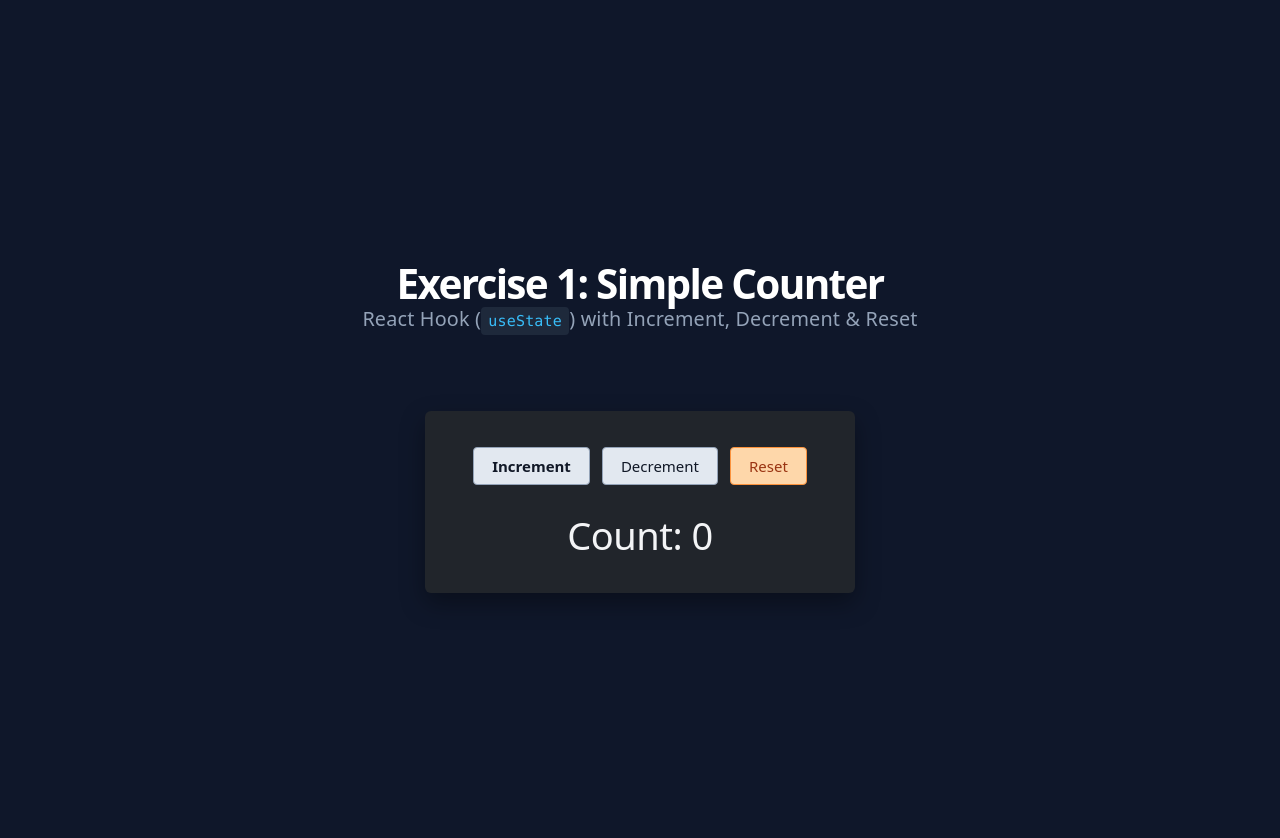
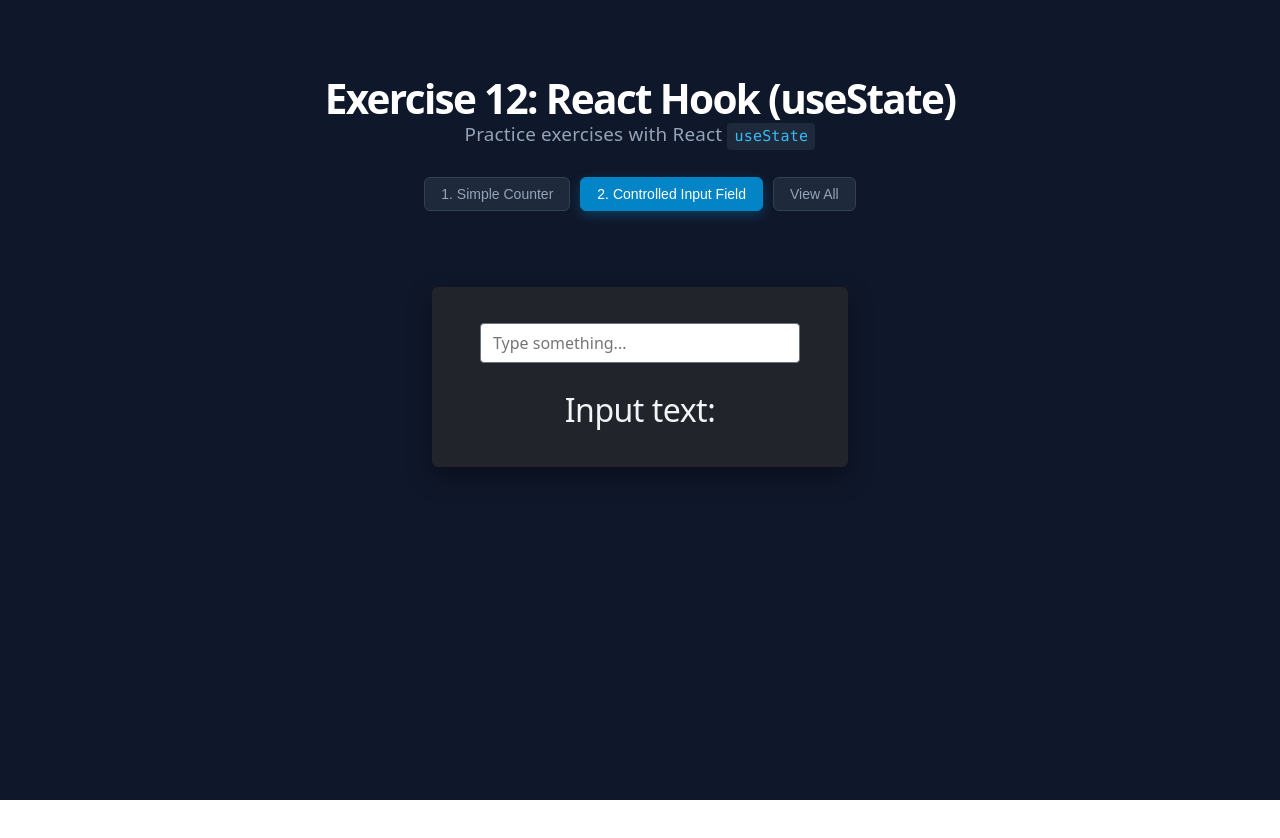
Before and after one commit to tranvinh2k005-sys/TranVinh-DE190135, a React (Vite) app in the folder SL7/usestate-exercises/: page / in a window 1280 px wide. Shown: the top 838 px of the page. After the commit the page ends 800 px from the top, so only its background shows below. Built offline with nearby package versions, Linux system fonts and the light colour scheme.

Commit message:
feat(input): implement exercise 2

```diff
--- a/SL7/usestate-exercises/src/App.css
+++ b/SL7/usestate-exercises/src/App.css
@@ -3,16 +3,19 @@
   display: flex;
   flex-direction: column;
   align-items: center;
-  justify-content: center;
-  padding: 2rem;
+  justify-content: flex-start;
+  padding: 3rem 1.5rem;
   background-color: #0f172a;
   color: #f8fafc;
   font-family: system-ui, -apple-system, BlinkMacSystemFont, 'Segoe UI', Roboto, sans-serif;
+  box-sizing: border-box;
 }
 
 .app-header {
   text-align: center;
   margin-bottom: 2rem;
+  width: 100%;
+  max-width: 700px;
 }
 
 .app-header h1 {
@@ -23,8 +26,9 @@
 }
 
 .app-subtitle {
-  font-size: 1.1rem;
+  font-size: 1.05rem;
   color: #94a3b8;
+  margin-bottom: 1.5rem;
 }
 
 .app-subtitle code {
@@ -34,9 +38,57 @@
   border-radius: 4px;
 }
 
+.tab-navigation {
+  display: flex;
+  justify-content: center;
+  gap: 10px;
+  flex-wrap: wrap;
+  margin-top: 1rem;
+}
+
+.tab-btn {
+  background-color: #1e293b;
+  color: #94a3b8;
+  border: 1px solid #334155;
+  padding: 8px 16px;
+  border-radius: 6px;
+  font-size: 14px;
+  font-weight: 500;
+  cursor: pointer;
+  transition: all 0.2s ease;
+}
+
+.tab-btn:hover {
+  background-color: #334155;
+  color: #f8fafc;
+}
+
+.tab-btn.active {
+  background-color: #0284c7;
+  border-color: #0284c7;
+  color: #ffffff;
+  box-shadow: 0 4px 12px rgba(2, 132, 199, 0.35);
+}
+
 .app-main {
   width: 100%;
-  max-width: 600px;
+  max-width: 650px;
   display: flex;
-  justify-content: center;
+  flex-direction: column;
+  gap: 2rem;
+  align-items: center;
 }
+
+.exercise-section {
+  width: 100%;
+  display: flex;
+  flex-direction: column;
+  align-items: center;
+}
+
+.section-title {
+  color: #38bdf8;
+  font-size: 1.25rem;
+  margin-bottom: 0.5rem;
+  font-weight: 600;
+}
--- a/SL7/usestate-exercises/src/App.jsx
+++ b/SL7/usestate-exercises/src/App.jsx
@@ -1,18 +1,58 @@
+import { useState } from 'react';
 import Counter from './components/Counter';
+import ControlledInput from './components/ControlledInput';
 import './App.css';
 
 function App() {
+  const [activeTab, setActiveTab] = useState('exercise2');
+
   return (
     <div className="app-container">
       <header className="app-header">
-        <h1>Exercise 1: Simple Counter</h1>
+        <h1>Exercise 12: React Hook (useState)</h1>
         <p className="app-subtitle">
-          React Hook (<code>useState</code>) with Increment, Decrement &amp; Reset
+          Practice exercises with React <code>useState</code>
         </p>
+
+        <nav className="tab-navigation">
+          <button
+            type="button"
+            className={`tab-btn ${activeTab === 'exercise1' ? 'active' : ''}`}
+            onClick={() => setActiveTab('exercise1')}
+          >
+            1. Simple Counter
+          </button>
+          <button
+            type="button"
+            className={`tab-btn ${activeTab === 'exercise2' ? 'active' : ''}`}
+            onClick={() => setActiveTab('exercise2')}
+          >
+            2. Controlled Input Field
+          </button>
+          <button
+            type="button"
+            className={`tab-btn ${activeTab === 'all' ? 'active' : ''}`}
+            onClick={() => setActiveTab('all')}
+          >
+            View All
+          </button>
+        </nav>
       </header>
 
       <main className="app-main">
-        <Counter />
+        {(activeTab === 'exercise1' || activeTab === 'all') && (
+          <section className="exercise-section">
+            {activeTab === 'all' && <h3 className="section-title">Exercise 1: Simple Counter</h3>}
+            <Counter />
+          </section>
+        )}
+
+        {(activeTab === 'exercise2' || activeTab === 'all') && (
+          <section className="exercise-section">
+            {activeTab === 'all' && <h3 className="section-title">Exercise 2: Controlled Input Field</h3>}
+            <ControlledInput />
+          </section>
+        )}
       </main>
     </div>
   );
--- /dev/null
+++ b/SL7/usestate-exercises/src/components/ControlledInput.css
@@ -0,0 +1,85 @@
+.controlled-input-wrapper {
+  display: flex;
+  justify-content: center;
+  align-items: center;
+  padding: 40px 20px;
+}
+
+.controlled-input-card {
+  background-color: #21252b;
+  border-radius: 6px;
+  box-shadow: 0 10px 25px rgba(0, 0, 0, 0.35);
+  padding: 36px 48px;
+  display: flex;
+  flex-direction: column;
+  align-items: center;
+  justify-content: center;
+  gap: 28px;
+  min-width: 320px;
+  max-width: 90%;
+  transition: transform 0.2s ease, box-shadow 0.2s ease;
+}
+
+.controlled-input-card:hover {
+  box-shadow: 0 14px 30px rgba(0, 0, 0, 0.45);
+}
+
+.input-container {
+  position: relative;
+  display: flex;
+  align-items: center;
+  width: 100%;
+  max-width: 320px;
+}
+
+.text-input {
+  width: 100%;
+  background-color: #ffffff;
+  color: #111827;
+  border: 1px solid #6b7280;
+  border-radius: 4px;
+  padding: 8px 36px 8px 12px;
+  font-size: 16px;
+  font-family: inherit;
+  outline: none;
+  box-sizing: border-box;
+  transition: border-color 0.2s, box-shadow 0.2s;
+}
+
+.text-input:focus {
+  border-color: #38bdf8;
+  box-shadow: 0 0 0 2px rgba(56, 189, 248, 0.3);
+}
+
+.clear-btn {
+  position: absolute;
+  right: 8px;
+  background: transparent;
+  border: none;
+  font-size: 18px;
+  line-height: 1;
+  color: #6b7280;
+  cursor: pointer;
+  padding: 4px;
+  border-radius: 50%;
+  display: flex;
+  align-items: center;
+  justify-content: center;
+}
+
+.clear-btn:hover {
+  color: #111827;
+  background-color: #e5e7eb;
+}
+
+.input-display {
+  font-family: system-ui, -apple-system, BlinkMacSystemFont, 'Segoe UI', Roboto, sans-serif;
+  font-size: 32px;
+  font-weight: 500;
+  color: #f3f4f6;
+  margin: 0;
+  letter-spacing: -0.5px;
+  word-break: break-word;
+  text-align: center;
+  min-height: 40px;
+}
--- /dev/null
+++ b/SL7/usestate-exercises/src/components/ControlledInput.jsx
@@ -0,0 +1,46 @@
+import { useState } from 'react';
+import './ControlledInput.css';
+
+function ControlledInput() {
+  const [text, setText] = useState('');
+
+  const handleChange = (e) => {
+    setText(e.target.value);
+  };
+
+  const handleClear = () => {
+    setText('');
+  };
+
+  return (
+    <div className="controlled-input-wrapper">
+      <div className="controlled-input-card">
+        <div className="input-container">
+          <input
+            type="text"
+            className="text-input"
+            value={text}
+            onChange={handleChange}
+            placeholder="Type something..."
+          />
+          {text && (
+            <button
+              type="button"
+              className="clear-btn"
+              onClick={handleClear}
+              title="Clear input"
+            >
+              ×
+            </button>
+          )}
+        </div>
+
+        <h2 className="input-display">
+          Input text: {text}
+        </h2>
+      </div>
+    </div>
+  );
+}
+
+export default ControlledInput;
```
